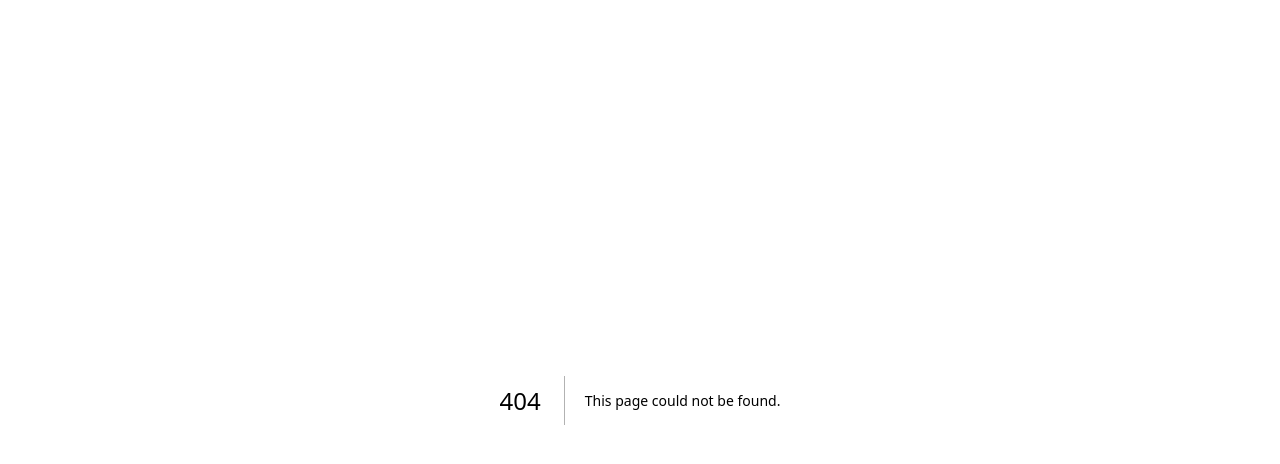
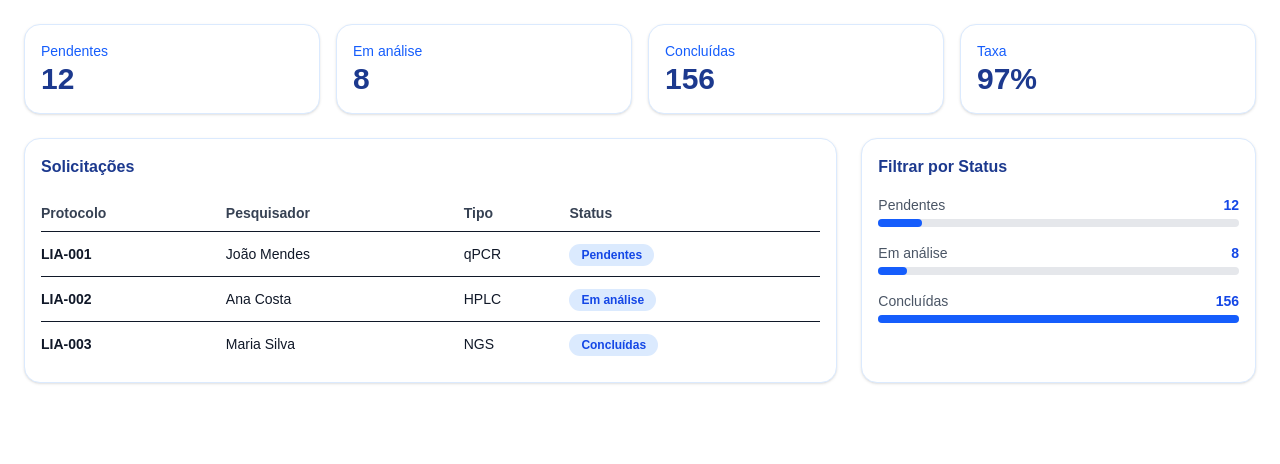
Before and after one commit to samuellna/liacli, a Next.js app in the folder client/: page /dashboard in a window 1280 px wide. Before the commit this address had no page. Shown: the top 464 px of the page. Built offline with nearby package versions, Linux system fonts and the light colour scheme.

Commit message:
feature: dashboard create

```diff
--- /dev/null
+++ b/client/app/dashboard/DashboardClient.tsx
@@ -0,0 +1,161 @@
+"use client";
+
+import { useSearchParams, useRouter } from "next/navigation";
+import { ArrowLeft } from "lucide-react";
+
+export default function DashboardClient({ data }: any) {
+  const params = useSearchParams();
+  const router = useRouter();
+
+  const statusFiltro = params.get("status");
+
+  const listaFiltrada = statusFiltro
+    ? data.solicitacoes.filter((s: any) => s.status === statusFiltro)
+    : data.solicitacoes;
+
+  // 🔁 toggle filtro
+  function handleFilter(status: string) {
+    if (statusFiltro === status) {
+      router.push("/dashboard");
+    } else {
+      router.push(`/dashboard?status=${status}`);
+    }
+  }
+
+  return (
+    <div className="p-6 space-y-6 bg-white min-h-screen">
+
+      {/* VOLTAR + FILTRO ATIVO */}
+      {statusFiltro && (
+        <div className="flex items-center gap-4 mb-2">
+
+          <button
+            onClick={() => router.push("/dashboard")}
+            className="flex items-center gap-2 px-3 py-1 bg-blue-600 text-white rounded-lg text-sm hover:bg-blue-700 transition"
+          >
+            <ArrowLeft size={16} />
+            Voltar
+          </button>
+
+          <p className="text-sm text-gray-600">
+            Filtro ativo: <strong>{statusFiltro}</strong>
+          </p>
+
+        </div>
+      )}
+
+      {/* CARDS */}
+      <div className="grid grid-cols-1 md:grid-cols-2 lg:grid-cols-4 gap-4">
+
+        <Card title="Pendentes" value={data.cards.pendentes} />
+        <Card title="Em análise" value={data.cards.analise} />
+        <Card title="Concluídas" value={data.cards.concluidas} />
+        <Card title="Taxa" value={`${data.cards.taxa}%`} />
+
+      </div>
+
+      {/* TABELA + LATERAL */}
+      <div className="grid grid-cols-1 lg:grid-cols-3 gap-6">
+
+        {/* TABELA */}
+        <div className="lg:col-span-2 bg-white border border-blue-100 p-4 rounded-2xl shadow-sm">
+
+          <h2 className="font-semibold mb-4 text-blue-900">
+            Solicitações
+          </h2>
+
+          <table className="w-full text-sm">
+            <thead className="text-gray-700 font-semibold text-left">
+              <tr>
+                <th className="py-2">Protocolo</th>
+                <th>Pesquisador</th>
+                <th>Tipo</th>
+                <th>Status</th>
+              </tr>
+            </thead>
+
+            <tbody>
+              {listaFiltrada.map((item: any) => (
+                <Row key={item.protocolo} {...item} />
+              ))}
+            </tbody>
+          </table>
+
+        </div>
+
+        {/* LATERAL */}
+        <div className="bg-white border border-blue-100 p-4 rounded-2xl shadow-sm">
+
+          <h2 className="font-semibold mb-4 text-blue-900">
+            Filtrar por Status
+          </h2>
+
+          <Progress label="Pendentes" value={data.cards.pendentes} onClick={handleFilter} active={statusFiltro} />
+          <Progress label="Em análise" value={data.cards.analise} onClick={handleFilter} active={statusFiltro} />
+          <Progress label="Concluídas" value={data.cards.concluidas} onClick={handleFilter} active={statusFiltro} />
+
+        </div>
+
+      </div>
+    </div>
+  );
+}
+
+// 🧩 CARD
+function Card({ title, value }: any) {
+  return (
+    <div className="bg-white border border-blue-100 p-4 rounded-2xl shadow-sm hover:shadow-md transition">
+      <p className="text-blue-600 text-sm font-medium">{title}</p>
+      <h2 className="text-3xl font-bold text-blue-900">{value}</h2>
+    </div>
+  );
+}
+
+// 🧩 ROW
+function Row({ protocolo, pesquisador, tipo, status }: any) {
+  return (
+    <tr className="border-t text-gray-900 hover:bg-gray-50">
+
+      <td className="py-3 font-semibold">{protocolo}</td>
+      <td>{pesquisador}</td>
+      <td>{tipo}</td>
+
+      <td>
+        <span className="px-3 py-1 bg-blue-100 text-blue-700 rounded-full text-xs font-semibold">
+          {status}
+        </span>
+      </td>
+
+    </tr>
+  );
+}
+
+// 🧩 PROGRESS
+function Progress({ label, value, onClick, active }: any) {
+  const isActive = active === label;
+
+  return (
+    <div
+      onClick={() => onClick(label)}
+      className={`mb-4 cursor-pointer transition ${
+        isActive ? "scale-[1.02]" : ""
+      }`}
+    >
+      <div className="flex justify-between text-sm mb-1">
+        <span className={isActive ? "text-blue-700 font-bold" : "text-gray-600"}>
+          {label}
+        </span>
+        <span className="font-semibold text-blue-700">{value}</span>
+      </div>
+
+      <div className="w-full bg-gray-200 h-2 rounded-full">
+        <div
+          className={`h-2 rounded-full ${
+            isActive ? "bg-blue-800" : "bg-blue-600"
+          }`}
+          style={{ width: `${Math.min(value, 100)}%` }}
+        />
+      </div>
+    </div>
+  );
+}
--- /dev/null
+++ b/client/app/dashboard/page.tsx
@@ -0,0 +1,55 @@
+type Solicitacao = {
+  protocolo: string;
+  pesquisador: string;
+  tipo: string;
+  status: string;
+};
+
+type DashboardData = {
+  cards: {
+    pendentes: number;
+    analise: number;
+    concluidas: number;
+    taxa: number;
+  };
+  solicitacoes: Solicitacao[];
+};
+
+// 🔌 MOCK (trocar depois pelo backend)
+async function getDashboardData(): Promise<DashboardData> {
+  return {
+    cards: {
+      pendentes: 12,
+      analise: 8,
+      concluidas: 156,
+      taxa: 97,
+    },
+    solicitacoes: [
+      {
+        protocolo: "LIA-001",
+        pesquisador: "João Mendes",
+        tipo: "qPCR",
+        status: "Pendentes",
+      },
+      {
+        protocolo: "LIA-002",
+        pesquisador: "Ana Costa",
+        tipo: "HPLC",
+        status: "Em análise",
+      },
+      {
+        protocolo: "LIA-003",
+        pesquisador: "Maria Silva",
+        tipo: "NGS",
+        status: "Concluídas",
+      },
+    ],
+  };
+}
+
+import DashboardClient from "./DashboardClient";
+
+export default async function DashboardPage() {
+  const data = await getDashboardData();
+  return <DashboardClient data={data} />;
+}
--- a/client/package.json
+++ b/client/package.json
@@ -9,6 +9,7 @@
     "lint": "eslint"
   },
   "dependencies": {
+    "lucide-react": "^1.11.0",
     "next": "16.2.2",
     "react": "19.2.4",
     "react-dom": "19.2.4"
```
Also changed, not shown: 2 other files (tests, documents, lock files or other folders).
